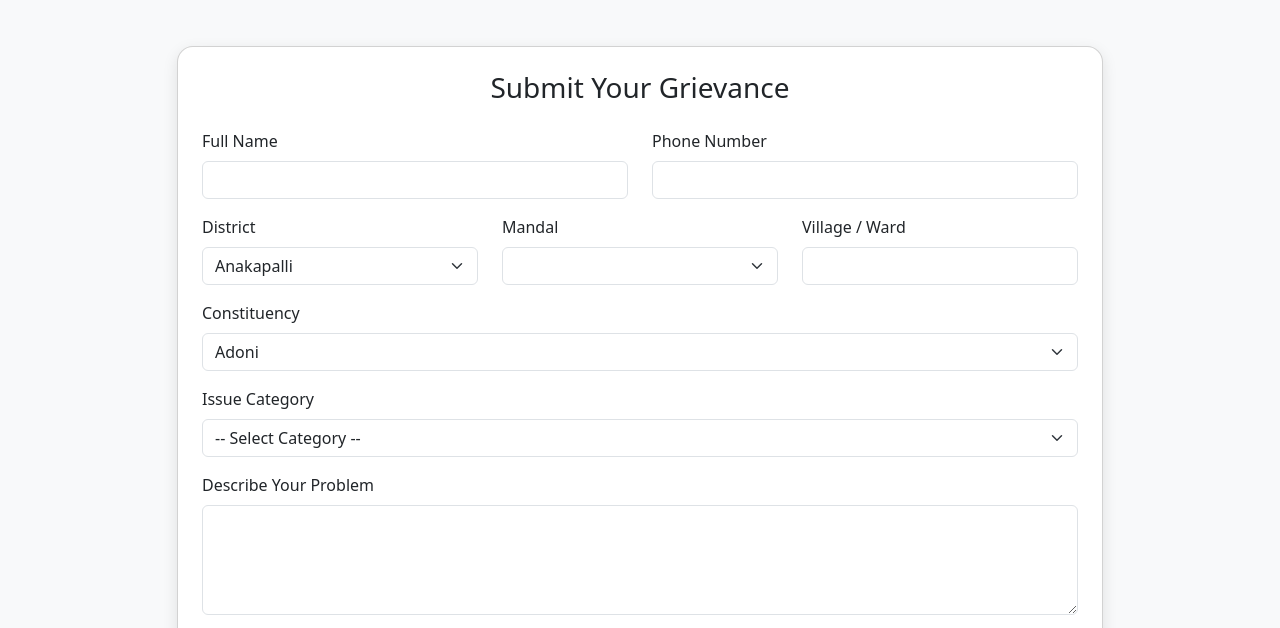
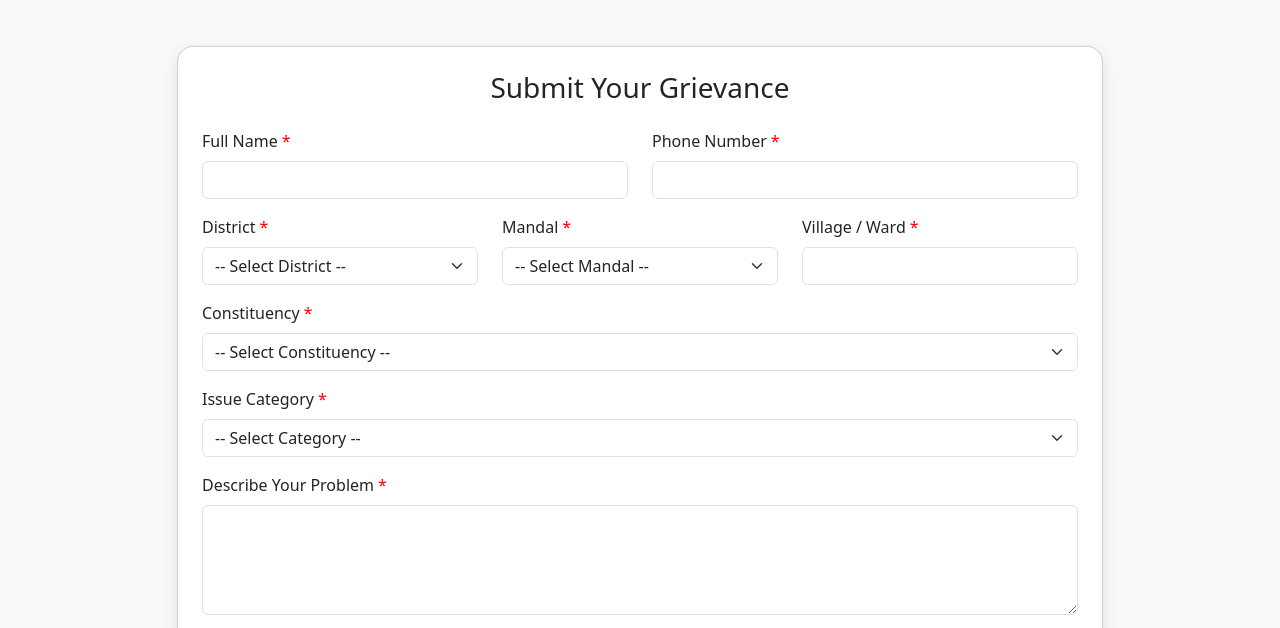
Before and after one commit to codered2024/Jana-Sainik-Uploader, a plain HTML site: page index.html in a window 1280 px wide. Shown: the part 166-794 px from the top of the page. Drawn offline with nearby package versions, Linux system fonts and the light colour scheme.

Commit message:
Update index.html

```diff
--- a/index.html
+++ b/index.html
@@ -4,10 +4,7 @@
   <meta charset="UTF-8" />
   <meta name="viewport" content="width=device-width, initial-scale=1.0" />
   <title>JanaSainik Grievance Portal</title>
-    <link
-      href="https://cdn.jsdelivr.net/npm/bootstrap@5.3.0/dist/css/bootstrap.min.css"
-      rel="stylesheet"
-    />
+  <link href="https://cdn.jsdelivr.net/npm/bootstrap@5.3.0/dist/css/bootstrap.min.css" rel="stylesheet" />
   <style>
     body {
       background-color: #f8f9fa;
@@ -56,6 +53,11 @@
       display: none;
       z-index: 999;
     }
+    .required::after {
+      content: "*";
+      color: red;
+      margin-left: 4px;
+    }
   </style>
 </head>
 <body>
@@ -64,15 +66,9 @@
       <img src="logo.png" alt="Logo" />
       <div class="text-center flex-grow-1">
         <h1>Janasainiks Grievance Portal</h1>
-          <p class="lead mb-0">
-            Standing with Every Janasainik in Their Struggles
-          </p>
+        <p class="lead mb-0">Standing with Every Janasainik in Their Struggles</p>
       </div>
-        <img
-          src="pawankalyan.jpg"
-          alt="Pawan Kalyan"
-          style="border-radius: 10%"
-        />
+      <img src="pawankalyan.jpg" alt="Pawan Kalyan" style="border-radius: 10%" />
     </div>
   </div>
 
@@ -84,42 +80,48 @@
           <form id="grievanceForm">
             <div class="row mb-3">
               <div class="col-md-6">
-                  <label for="name" class="form-label">Full Name</label>
+                <label for="name" class="form-label required">Full Name</label>
                 <input type="text" class="form-control" id="name" required />
               </div>
               <div class="col-md-6">
-                  <label for="phone" class="form-label">Phone Number</label>
+                <label for="phone" class="form-label required">Phone Number</label>
                 <input type="tel" class="form-control" id="phone" pattern="[0-9]{10}" required />
               </div>
             </div>
 
             <div class="row mb-3">
               <div class="col-md-4">
-                  <label for="district" class="form-label">District</label>
-                  <select class="form-select" id="district" required></select>
+                <label for="district" class="form-label required">District</label>
+                <select class="form-select" id="district" required>
+                  <option value="">-- Select District --</option>
+                </select>
               </div>
               <div class="col-md-4">
-                  <label for="mandal" class="form-label">Mandal</label>
-                  <select class="form-select" id="mandal" required></select>
+                <label for="mandal" class="form-label required">Mandal</label>
+                <select class="form-select" id="mandal" required>
+                  <option value="">-- Select Mandal --</option>
+                </select>
               </div>
               <div class="col-md-4">
-                  <label for="village" class="form-label">Village / Ward</label>
+                <label for="village" class="form-label required">Village / Ward</label>
                 <input type="text" class="form-control" id="village" required />
               </div>
             </div>
 
             <div class="mb-3">
-                <label for="constituency" class="form-label">Constituency</label>
-                <select class="form-select" id="constituency" required></select>
+              <label for="constituency" class="form-label required">Constituency</label>
+              <select class="form-select" id="constituency" required>
+                <option value="">-- Select Constituency --</option>
+              </select>
             </div>
 
             <div class="mb-3">
-                <label for="category" class="form-label">Issue Category</label>
+              <label for="category" class="form-label required">Issue Category</label>
               <select class="form-select" id="category" required>
                 <option value="">-- Select Category --</option>
                 <option>Local Leader Issue</option>
                 <option>Program Access Issue</option>
-                  <option>Party Membership / nsurance Issue</option>
+                <option>Party Membership / Insurance Issue</option>
                 <option>Issues with Alliance Parties</option>
                 <option>Issue with MLA / Party Incharges</option>
                 <option>Govt Schemes Allocation Issues</option>
@@ -129,7 +131,7 @@
             </div>
 
             <div class="mb-3">
-                <label for="message" class="form-label">Describe Your Problem</label>
+              <label for="message" class="form-label required">Describe Your Problem</label>
               <textarea class="form-control" id="message" rows="4" required></textarea>
             </div>
 
@@ -161,6 +163,7 @@
 
   <button id="backToTopBtn" onclick="scrollToTop()">↑</button>
 
+  <!---------------------------------------------------Script Section -------------------------------------------------------------->
   <script>
     const districtsWithMandals = {
        "Anakapalli": ["Anakapalle", "Chodavaram", "Atchutapuram"],
@@ -189,9 +192,8 @@
   "Vizianagaram": ["Cheepurupalli", "Gantyada", "Vizianagaram"],
   "West Godavari": ["Nidadavole", "Tadepalligudem", "Tanuku"],
   "YSR Kadapa": ["Proddatur", "Pulivendula", "Rayachoti"]
-        // ... all 26 districts with mandals should be listed here
+        // ... all 26 districts with mandals should be listed here.....................
     };
-
 
     const constituencies = [
        "Adoni", "Alur", "Amalapuram", "Anakapalle", "Anantapur", "Araku Valley", "Atmakur", "Avanigadda",
@@ -201,7 +203,7 @@
         "Gopalapuram", "Gudur", "Guntakal", "Guntur East", "Guntur West", "Gurazala", "Ichchapuram",
         "Jaggampeta", "Jammalamadugu", "Kadapa", "Kadiri", "Kaikalur", "Kakinada City", "Kakinada Rural",
         "Kalyandurg", "Kandukur", "Kanigiri", "Kavali", "Kavali", "Kovur", "Kovvur", "Kurnool", "Machilipatnam",
-        // ... include all 175 Assembly Constituencies
+        // ... include all 175 Assembly Constituencies......................
     ];
 
     const districtSelect = document.getElementById("district");
@@ -216,7 +218,7 @@
     }
 
     districtSelect.addEventListener("change", () => {
-        mandalSelect.innerHTML = "";
+      mandalSelect.innerHTML = '<option value="">-- Select Mandal --</option>';
       const selectedDistrict = districtSelect.value;
       const mandals = districtsWithMandals[selectedDistrict] || [];
       mandals.forEach((mandal) => {
@@ -227,14 +229,14 @@
       });
     });
 
-      constituencies.forEach(name => {
+    constituencies.forEach((name) => {
       const option = document.createElement("option");
       option.value = name;
       option.text = name;
       constituencySelect.appendChild(option);
     });
 
-      const scriptURL = "https://script.google.com/macros/s/AKfycbzkJ2K8OR2iuWPZfRgQFLqFhpbyiKnyyapyBNUF1qeLkg-f1FkYm03hMHCUk0Mv2puB/exec";
+    const scriptURL = "https://script.google.com/macros/s/YOUR_SCRIPT_ID_HERE/exec";
 
     document.getElementById("grievanceForm").addEventListener("submit", async function (e) {
       e.preventDefault();
@@ -249,7 +251,7 @@
           filesData.push({
             name: file.name,
             mimeType: file.type,
-              data: base64.split(",")[1]
+            data: base64.split(",")[1],
           });
         }
       }
@@ -289,8 +291,11 @@
         reader.readAsDataURL(file);
       });
     }
+
+    function scrollToTop() {
+      window.scrollTo({ top: 0, behavior: "smooth" });
+    }
   </script>
-
   <script src="https://cdn.jsdelivr.net/npm/bootstrap@5.3.0/dist/js/bootstrap.bundle.min.js"></script>
 </body>
 </html>
```
Lines whose indentation alone changed are shown as unchanged.
